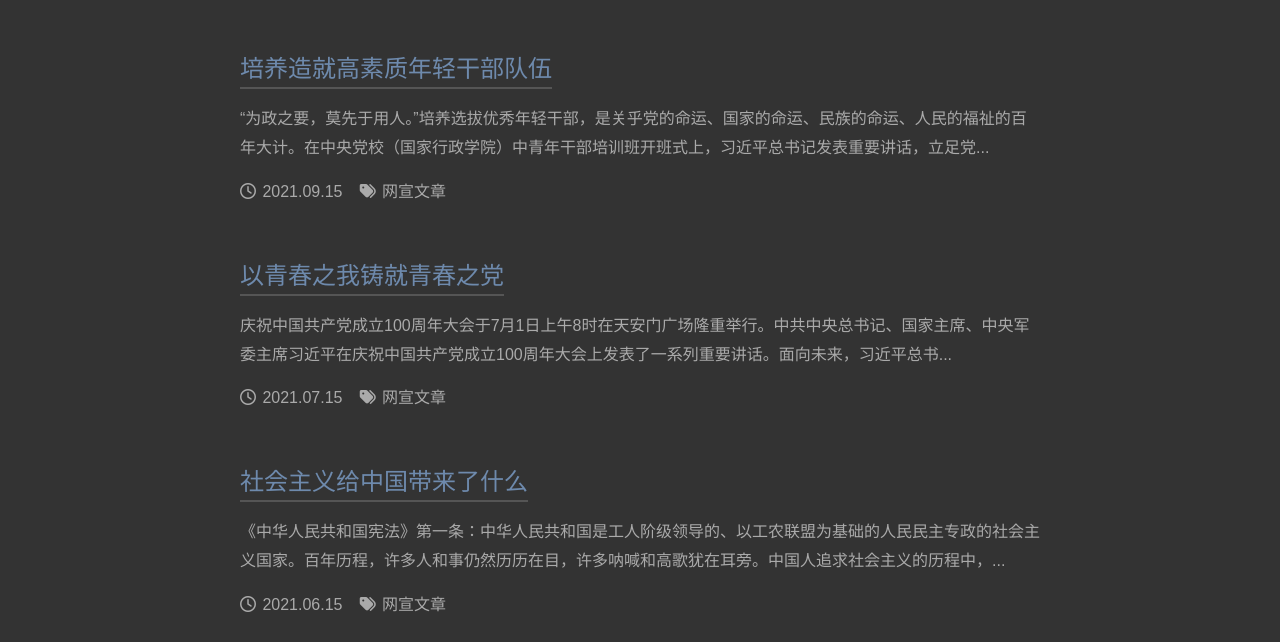
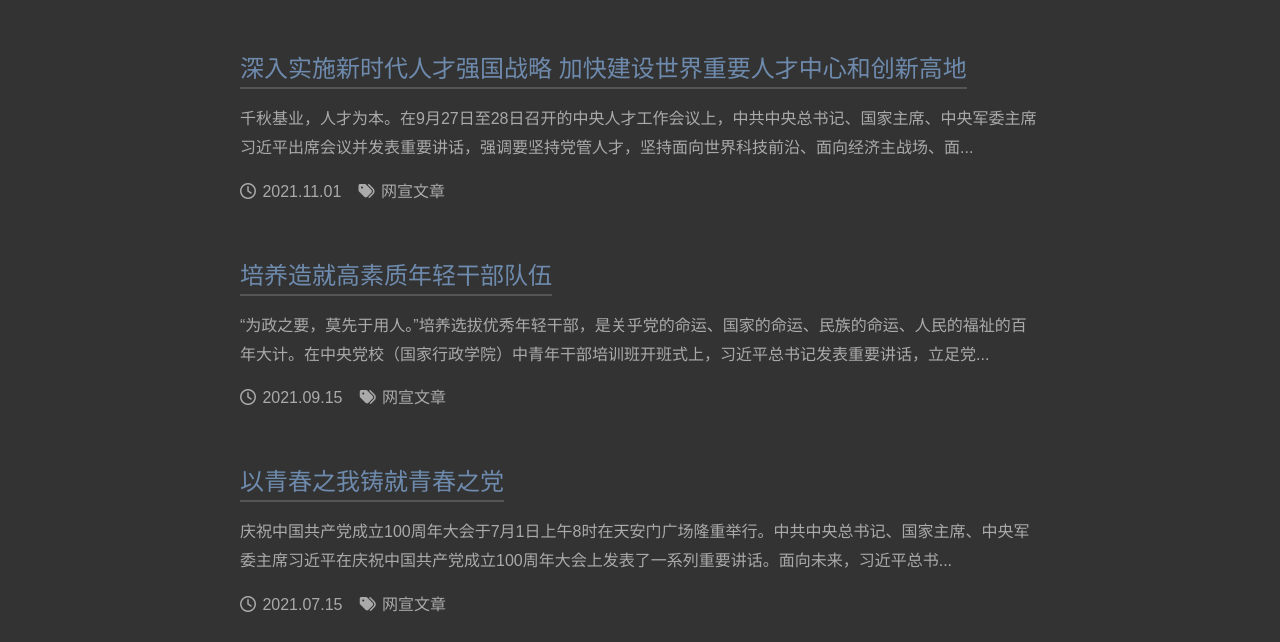
Before and after one commit to i5misswrong/i5misswrong.github.io, a plain HTML site: page tags/网宣文章/index.html in a window 1280 px wide. Shown: the part 158-800 px from the top of the page. Drawn offline with Linux system fonts and the light colour scheme.

Commit message:
Site updated: 2021-11-04 11:19:46

```diff
--- a/tags/网宣文章/index.html
+++ b/tags/网宣文章/index.html
@@ -55,6 +55,22 @@
             <h1>“网宣文章”</h1>
         </section>
         <section class="home-posts">
+
+    <div class="post-item">
+        <h2>
+            <a href="/2021/11/01/11%E6%9C%88%E6%96%87%E7%AB%A0/">深入实施新时代人才强国战略 加快建设世界重要人才中心和创新高地</a>
+        </h2>
+
+        <p>千秋基业，人才为本。在9月27日至28日召开的中央人才工作会议上，中共中央总书记、国家主席、中央军委主席习近平出席会议并发表重要讲话，强调要坚持党管人才，坚持面向世界科技前沿、面向经济主战场、面...</p>
+
+        <div class="post-meta">
+            <time class="date">2021.11.01</time>
+
+
+                <span class="tags"><a class="-none-link" href="/tags/%E7%BD%91%E5%AE%A3%E6%96%87%E7%AB%A0/" rel="tag">网宣文章</a></span>
+
+        </div>
+    </div>
 
     <div class="post-item">
         <h2>
```
Also changed, not shown: 2021/11/01/11月文章/index.html (+4 -0 lines), archives/2021/11/index.html (+2 -0 lines), archives/2021/index.html (+2 -0 lines), archives/index.html (+2 -0 lines), index.html (+2 -0 lines).
